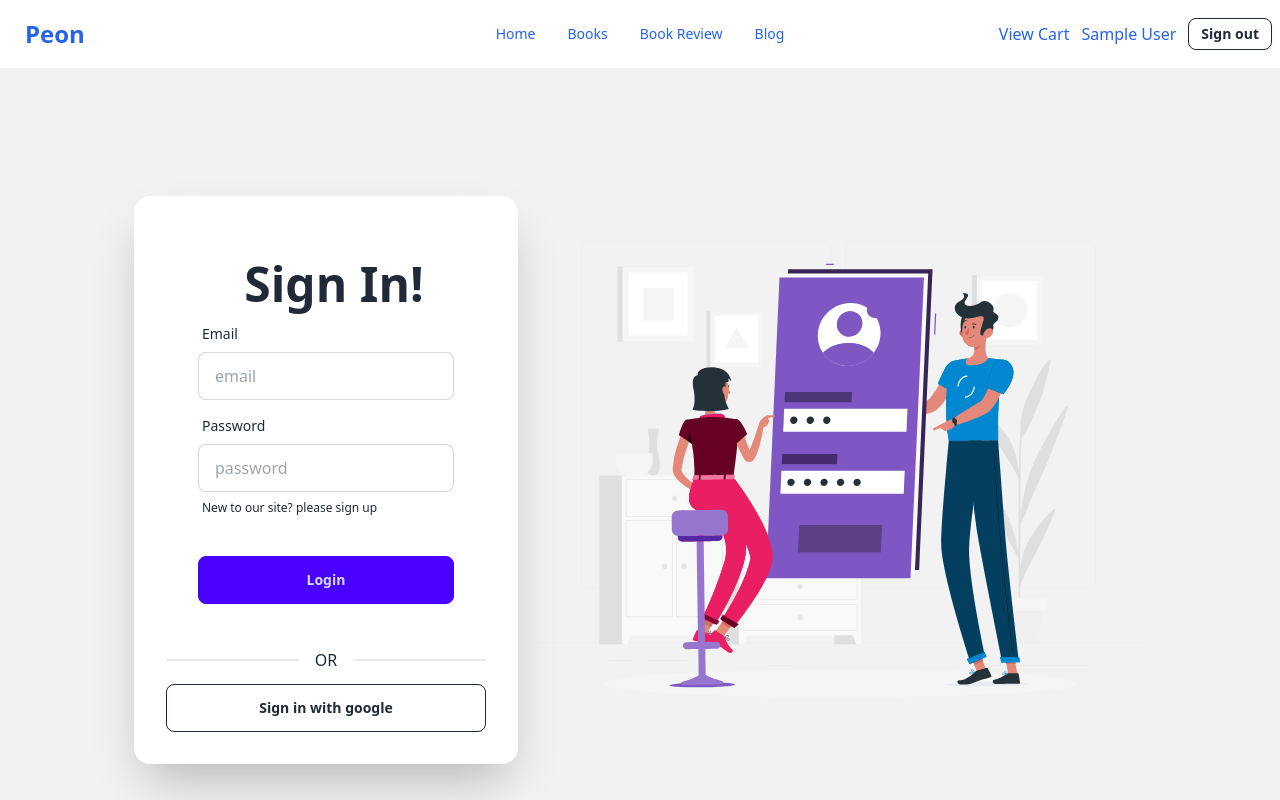
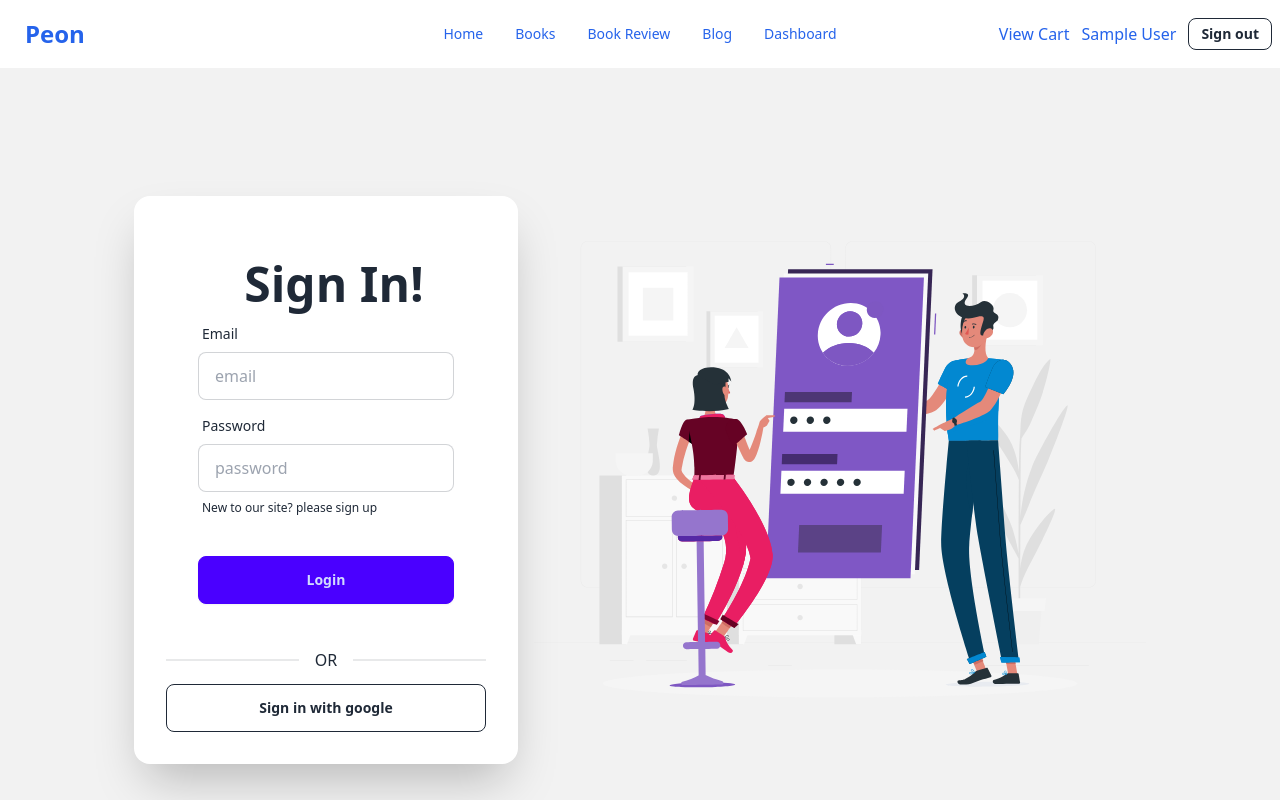
Before and after one commit to gaznafis007/peon-bookshop-client, a React (Vite) app: page /signin in a window 1280 px wide. Shown: the top 800 px of the page. Built offline with nearby package versions, Linux system fonts and the light colour scheme; no server answers; sample sign-in values are in the browser's storage.

Commit message:
dashboard initiated

```diff
--- a/src/Hooks/useJWT/useJWT.js
+++ b/src/Hooks/useJWT/useJWT.js
@@ -7,9 +7,9 @@ const useJWT = (email) => {
     fetch(`http://localhost:5000/jwt?email=${email}`)
       .then((res) => res.json())
       .then((data) => {
-        console.log(data);
+        // console.log(data);
         if (data.token) {
-          console.log(data.token);
+          // console.log(data.token);
           setToken(data?.token);
         }
       });
--- /dev/null
+++ b/src/Pages/Dasboard/Dashboard/Dashboard.jsx
@@ -0,0 +1,12 @@
+import Navbar from "../../../Shared/Navbar/Navbar";
+
+
+const Dashboard = () => {
+    return (
+        <>
+            <Navbar/>
+        </>
+    );
+};
+
+export default Dashboard;
--- a/src/Shared/Navbar/Navbar.jsx
+++ b/src/Shared/Navbar/Navbar.jsx
@@ -36,6 +36,15 @@ const Navbar = () => {
 
         }>blog</NavLink>
     </li>
+    {
+      user?.uid && <li>
+      <NavLink to="/dashboard" className={
+          ({isActive})=>
+          isActive ? "border-b-2 border-blue-500 text-blue-800 p-2 capitalize text-xl inline-block rounded-none": "text-blue-600 capitalize"
+
+      }>Dashboard</NavLink>
+  </li>
+    }
     </>
 
     return (
--- a/src/routes/routes.jsx
+++ b/src/routes/routes.jsx
@@ -11,6 +11,7 @@ import BlogItem from "../Pages/Blog/BlogItem/BlogItem";
 import BookReviewItem from "../Pages/BookReveiew/BookReviewItem/BookReviewItem";
 import ViewCart from "../Pages/ViewCart/ViewCart";
 import BookDetails from "../Pages/Books/BookDetails/BookDetails";
+import Dashboard from "../Pages/Dasboard/Dashboard/Dashboard";
 
 
 
@@ -55,6 +56,10 @@ const router = createBrowserRouter([
                 element:<PrivateRoute><ViewCart/></PrivateRoute>
             },
             {
+                path: "/dashboard",
+                element:<PrivateRoute><Dashboard></Dashboard></PrivateRoute>
+            },
+            {
                 path: "/signup",
                 element: <SignUp/>
             },
```
Also changed, not shown: src/Pages/Dasboard/DashboardDrawer/DashboardDrawer.jsx (added).
